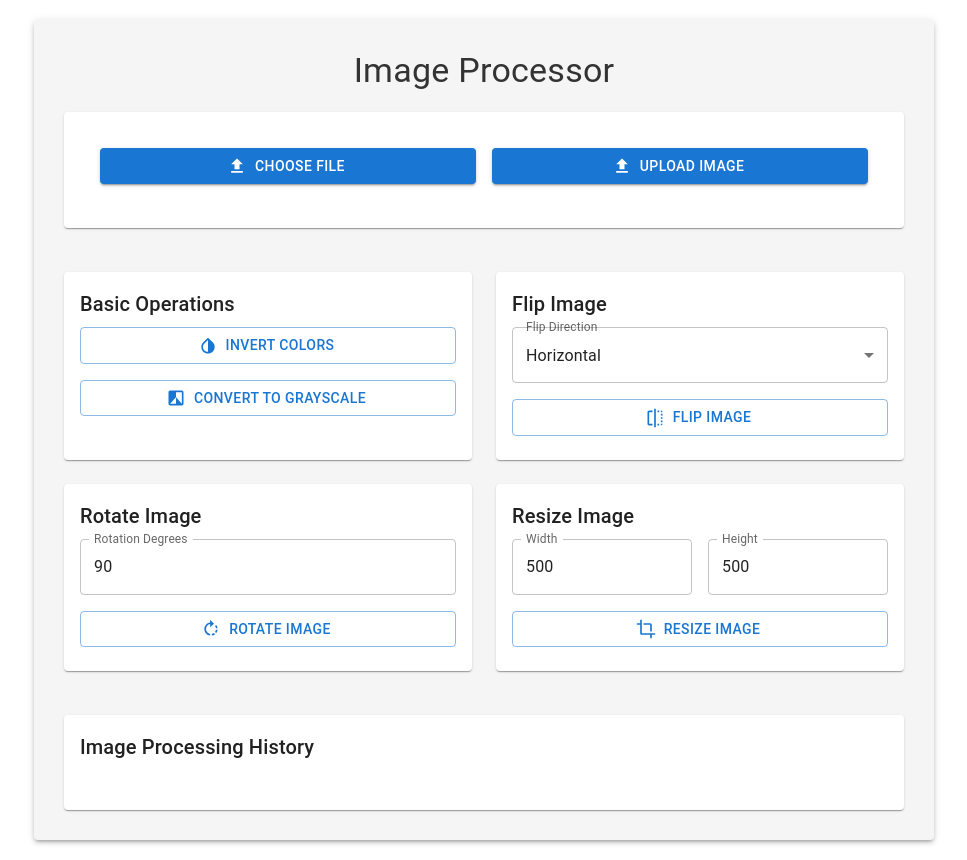
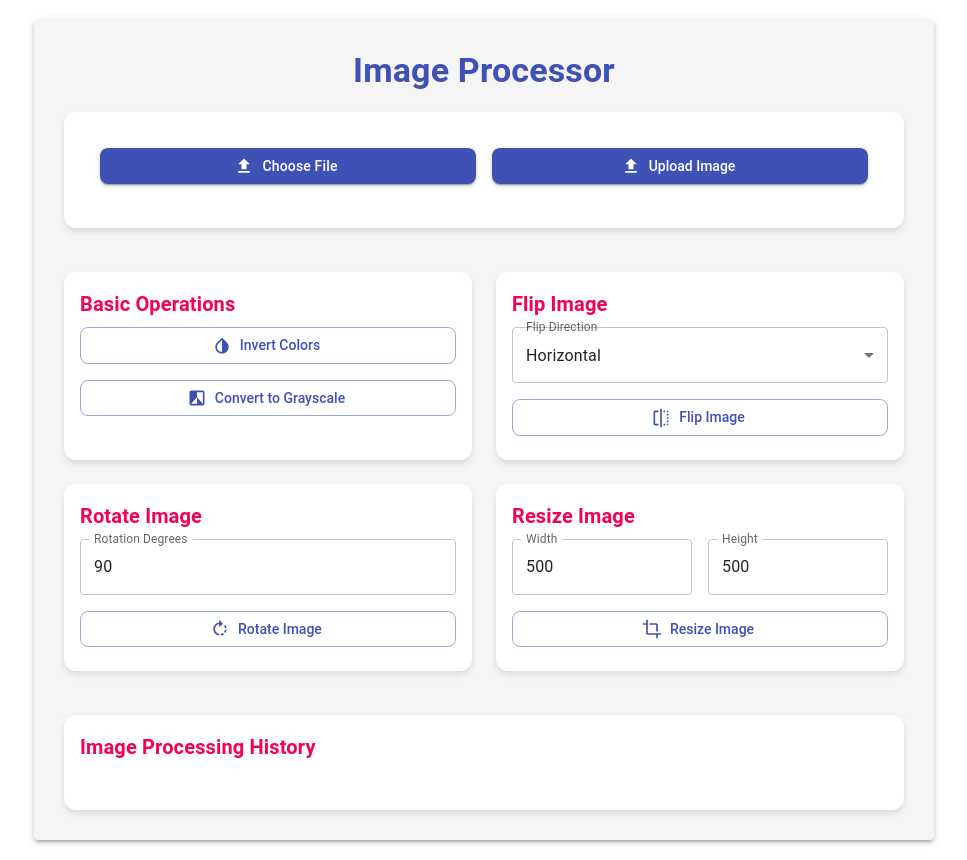
Before and after one commit to VishaL6i9/Image-Processing-Web-Appliction, a React (Create React App) app: page / in a window 1280 px wide. Shown: the whole page, without its empty margins (156-1123 px from the left). Built offline with nearby package versions, Linux system fonts and the light colour scheme.

Commit message:
Added colors

```diff
--- a/src/components/ImageProcessor.js
+++ b/src/components/ImageProcessor.js
@@ -22,6 +22,8 @@ import {
   Snackbar,
   Alert,
   Divider,
+  createTheme,
+  ThemeProvider,
 } from '@mui/material';
 import DeleteIcon from '@mui/icons-material/Delete';
 import InvertColorsIcon from '@mui/icons-material/InvertColors';
@@ -34,51 +36,90 @@ import DownloadIcon from '@mui/icons-material/Download';
 
 const API_BASE_URL = 'http://localhost:8080/api/image';
 
+// Create the custom theme
+const theme = createTheme({
+  palette: {
+    primary: { main: '#3f51b5' },
+    secondary: { main: '#f50057' },
+    background: { default: '#f5f5f5', paper: '#ffffff' },
+  },
+  typography: {
+    fontFamily: "'Roboto', 'Helvetica', 'Arial', sans-serif",
+    h4: { fontWeight: 700, color: '#3f51b5' },
+    h6: { fontWeight: 600, color: '#f50057' },
+  },
+  components: {
+    MuiButton: {
+      styleOverrides: {
+        root: {
+          borderRadius: 8,
+          textTransform: 'none',
+          fontWeight: 500,
+        },
+        containedPrimary: {
+          backgroundColor: '#3f51b5',
+          '&:hover': {
+            backgroundColor: '#303f9f',
+          },
+        },
+      },
+    },
+    MuiCard: {
+      styleOverrides: {
+        root: {
+          borderRadius: 12,
+          boxShadow: '0 4px 6px rgba(0,0,0,0.1)',
+        },
+      },
+    },
+  },
+});
+
 export default function ImageProcessor() {
-  const [file, setFile] = useState(null);
-  const [processedImageUrl, setProcessedImageUrl] = useState('');
-  const [imageHistory, setImageHistory] = useState([]);
-  const [flipDirection, setFlipDirection] = useState('horizontal');
-  const [rotateDegrees, setRotateDegrees] = useState(90);
+  const [selectedFile, setSelectedFile] = useState(null);
+  const [processedImgUrl, setProcessedImgUrl] = useState('');
+  const [imgHistory, setImgHistory] = useState([]);
+  const [flipDir, setFlipDir] = useState('horizontal');
+  const [rotateAngle, setRotateAngle] = useState(90);
   const [resizeWidth, setResizeWidth] = useState(500);
   const [resizeHeight, setResizeHeight] = useState(500);
-  const [errorMessage, setErrorMessage] = useState('');
+  const [errorMsg, setErrorMsg] = useState('');
 
-  const handleFileChange = (event) => {
-    setFile(event.target.files[0]);
+  const handleFileSelection = (event) => {
+    setSelectedFile(event.target.files[0]);
     console.log('File selected:', event.target.files[0].name);
   };
 
-  const uploadImage = async () => {
-    if (!file) {
-      setErrorMessage('Please select a file first.');
+  const uploadSelectedImage = async () => {
+    if (!selectedFile) {
+      setErrorMsg('Please select a file first.');
       return;
     }
 
     const formData = new FormData();
-    formData.append('file', file);
+    formData.append('file', selectedFile);
 
     try {
       console.log('Uploading image...');
       const response = await axios.post(`${API_BASE_URL}/upload`, formData);
       console.log('Upload response:', response.data);
-      setProcessedImageUrl(response.data);
-      setImageHistory([{ operation: 'Upload', imageUrl: response.data }]);
-      setErrorMessage('');
+      setProcessedImgUrl(response.data);
+      setImgHistory([{ operation: 'Upload', imageUrl: response.data }]);
+      setErrorMsg('');
     } catch (error) {
       console.error('Error uploading image:', error.response ? error.response.data : error.message);
-      setErrorMessage('Error uploading image. Please try again.');
+      setErrorMsg('Error uploading image. Please try again.');
     }
   };
 
-  const processImage = async (endpoint, operation, additionalParams = {}) => {
-    if (!processedImageUrl) {
-      setErrorMessage('Please upload an image first.');
+  const processSelectedImage = async (endpoint, operation, additionalParams = {}) => {
+    if (!processedImgUrl) {
+      setErrorMsg('Please upload an image first.');
       return;
     }
 
     const formData = new FormData();
-    const filename = processedImageUrl.split('/').pop(); // Extract filename from URL
+    const filename = processedImgUrl.split('/').pop(); // Extract filename from URL
     formData.append('previousImage', filename);
 
     for (const [key, value] of Object.entries(additionalParams)) {
@@ -89,42 +130,43 @@ export default function ImageProcessor() {
       console.log(`Processing image with endpoint: ${endpoint}`);
       const response = await axios.post(`${API_BASE_URL}${endpoint}`, formData);
       console.log('Process response:', response.data);
-      setProcessedImageUrl(response.data);
+      setProcessedImgUrl(response.data);
 
       let historyEntry = { operation, imageUrl: response.data };
-      if (operation === 'Flip') historyEntry.details = `Direction: ${flipDirection}`;
-      if (operation === 'Rotate') historyEntry.details = `Angle: ${rotateDegrees}°`;
+      if (operation === 'Flip') historyEntry.details = `Direction: ${flipDir}`;
+      if (operation === 'Rotate') historyEntry.details = `Angle: ${rotateAngle}°`;
       if (operation === 'Resize') historyEntry.details = `Width: ${resizeWidth}, Height: ${resizeHeight}`;
 
-      setImageHistory([...imageHistory, historyEntry]);
-      setErrorMessage('');
+      setImgHistory([...imgHistory, historyEntry]);
+      setErrorMsg('');
     } catch (error) {
       console.error('Error processing image:', error.response ? error.response.data : error.message);
-      setErrorMessage(`Error processing image with ${operation}. Please try again.`);
+      setErrorMsg(`Error processing image with ${operation}. Please try again.`);
     }
   };
 
-  const revertImage = (index) => {
-    const newImageHistory = imageHistory.slice(0, index);
-    setImageHistory(newImageHistory);
-    setProcessedImageUrl(newImageHistory[newImageHistory.length - 1].imageUrl);
+  const revertToPreviousImage = (index) => {
+    const newImgHistory = imgHistory.slice(0, index);
+    setImgHistory(newImgHistory);
+    setProcessedImgUrl(newImgHistory[newImgHistory.length - 1].imageUrl);
   };
 
   return (
-    <Paper elevation={3} style={{ padding: '30px', maxWidth: '900px', margin: '20px auto', backgroundColor: '#f5f5f5' }}>
-      <Typography variant="h4" gutterBottom style={{ color: '#333', textAlign: 'center', marginBottom: '20px' }}>
+    <ThemeProvider theme={theme}>
+      <Paper elevation={3} style={{ padding: '30px', maxWidth: '900px', margin: '20px auto', backgroundColor: theme.palette.background.default }}>
+        <Typography variant="h4" gutterBottom style={{ color: theme.palette.primary.main, textAlign: 'center', marginBottom: '20px' }}>
           Image Processor
         </Typography>
         <Grid container spacing={3}>
           {/* File upload section */}
           <Grid item xs={12}>
-          <Card style={{ padding: '20px', marginBottom: '20px', backgroundColor: '#fff' }}>
+            <Card style={{ padding: '20px', marginBottom: '20px', backgroundColor: theme.palette.background.paper }}>
               <CardContent>
                 <Grid container spacing={2} alignItems="center">
                   <Grid item xs={12} sm={6}>
                     <input
                       type="file"
-                    onChange={handleFileChange}
+                      onChange={handleFileSelection}
                       accept="image/*"
                       style={{ display: 'none' }}
                       id="raised-button-file"
@@ -136,29 +178,29 @@ export default function ImageProcessor() {
                     </label>
                   </Grid>
                   <Grid item xs={12} sm={6}>
-                  <Button variant="contained" color="primary" onClick={uploadImage} startIcon={<FileUploadIcon />} fullWidth>
+                    <Button variant="contained" color="primary" onClick={uploadSelectedImage} startIcon={<FileUploadIcon />} fullWidth>
                       Upload Image
                     </Button>
                   </Grid>
                 </Grid>
-              {file && <Typography variant="body2" style={{ marginTop: '10px', textAlign: 'center' }}>{file.name}</Typography>}
+                {selectedFile && <Typography variant="body2" style={{ marginTop: '10px', textAlign: 'center' }}>{selectedFile.name}</Typography>}
               </CardContent>
             </Card>
           </Grid>
 
           {/* Basic Operations */}
           <Grid item xs={12} sm={6}>
-          <Card style={{ height: '100%', backgroundColor: '#fff' }}>
+            <Card style={{ height: '100%', backgroundColor: theme.palette.background.paper }}>
               <CardContent>
                 <Typography variant="h6" gutterBottom>Basic Operations</Typography>
                 <Grid container spacing={2}>
                   <Grid item xs={12}>
-                  <Button variant="outlined" onClick={() => processImage('/invert', 'Invert')} fullWidth startIcon={<InvertColorsIcon />}>
+                    <Button variant="outlined" onClick={() => processSelectedImage('/invert', 'Invert')} fullWidth startIcon={<InvertColorsIcon />}>
                       Invert Colors
                     </Button>
                   </Grid>
                   <Grid item xs={12}>
-                  <Button variant="outlined" onClick={() => processImage('/grayscale', 'Grayscale')} fullWidth startIcon={<FilterBAndWIcon />}>
+                    <Button variant="outlined" onClick={() => processSelectedImage('/grayscale', 'Grayscale')} fullWidth startIcon={<FilterBAndWIcon />}>
                       Convert to Grayscale
                     </Button>
                   </Grid>
@@ -169,7 +211,7 @@ export default function ImageProcessor() {
 
           {/* Flip Image */}
           <Grid item xs={12} sm={6}>
-          <Card style={{ height: '100%', backgroundColor: '#fff' }}>
+            <Card style={{ height: '100%', backgroundColor: theme.palette.background.paper }}>
               <CardContent>
                 <Typography variant="h6" gutterBottom>Flip Image</Typography>
                 <Grid container spacing={2}>
@@ -177,8 +219,8 @@ export default function ImageProcessor() {
                     <FormControl fullWidth>
                       <InputLabel>Flip Direction</InputLabel>
                       <Select
-                      value={flipDirection}
-                      onChange={(e) => setFlipDirection(e.target.value)}
+                        value={flipDir}
+                        onChange={(e) => setFlipDir(e.target.value)}
                       >
                         <MenuItem value="horizontal">Horizontal</MenuItem>
                         <MenuItem value="vertical">Vertical</MenuItem>
@@ -186,7 +228,7 @@ export default function ImageProcessor() {
                     </FormControl>
                   </Grid>
                   <Grid item xs={12}>
-                  <Button variant="outlined" onClick={() => processImage('/flip', 'Flip', { direction: flipDirection })} fullWidth startIcon={<FlipIcon />}>
+                    <Button variant="outlined" onClick={() => processSelectedImage('/flip', 'Flip', { direction: flipDir })} fullWidth startIcon={<FlipIcon />}>
                       Flip Image
                     </Button>
                   </Grid>
@@ -197,7 +239,7 @@ export default function ImageProcessor() {
 
           {/* Rotate Image */}
           <Grid item xs={12} sm={6}>
-          <Card style={{ height: '100%', backgroundColor: '#fff' }}>
+            <Card style={{ height: '100%', backgroundColor: theme.palette.background.paper }}>
               <CardContent>
                 <Typography variant="h6" gutterBottom>Rotate Image</Typography>
                 <Grid container spacing={2}>
@@ -205,13 +247,13 @@ export default function ImageProcessor() {
                     <TextField
                       type="number"
                       label="Rotation Degrees"
-                    value={rotateDegrees}
-                    onChange={(e) => setRotateDegrees(e.target.value)}
+                      value={rotateAngle}
+                      onChange={(e) => setRotateAngle(e.target.value)}
                       fullWidth
                     />
                   </Grid>
                   <Grid item xs={12}>
-                  <Button variant="outlined" onClick={() => processImage(`/rotate/${rotateDegrees}`, 'Rotate')} fullWidth startIcon={<RotateRightIcon />}>
+                    <Button variant="outlined" onClick={() => processSelectedImage(`/rotate/${rotateAngle}`, 'Rotate')} fullWidth startIcon={<RotateRightIcon />}>
                       Rotate Image
                     </Button>
                   </Grid>
@@ -222,7 +264,7 @@ export default function ImageProcessor() {
 
           {/* Resize Image */}
           <Grid item xs={12} sm={6}>
-          <Card style={{ height: '100%', backgroundColor: '#fff' }}>
+            <Card style={{ height: '100%', backgroundColor: theme.palette.background.paper }}>
               <CardContent>
                 <Typography variant="h6" gutterBottom>Resize Image</Typography>
                 <Grid container spacing={2}>
@@ -245,7 +287,7 @@ export default function ImageProcessor() {
                     />
                   </Grid>
                   <Grid item xs={12}>
-                  <Button variant="outlined" onClick={() => processImage('/resize', 'Resize', { width: resizeWidth, height: resizeHeight })} fullWidth startIcon={<CropIcon />}>
+                    <Button variant="outlined" onClick={() => processSelectedImage('/resize', 'Resize', { width: resizeWidth, height: resizeHeight })} fullWidth startIcon={<CropIcon />}>
                       Resize Image
                     </Button>
                   </Grid>
@@ -255,16 +297,16 @@ export default function ImageProcessor() {
           </Grid>
 
           {/* Processed Image Display */}
-        {processedImageUrl && (
+          {processedImgUrl && (
             <Grid item xs={12}>
-            <Card style={{ marginTop: '20px', backgroundColor: '#fff' }}>
+              <Card style={{ marginTop: '20px', backgroundColor: theme.palette.background.paper }}>
                 <CardContent>
-                <img src={processedImageUrl} alt="Processed" style={{ maxWidth: '100%', borderRadius: '4px' }} />
+                  <img src={processedImgUrl} alt="Processed" style={{ maxWidth: '100%', borderRadius: '4px' }} />
                 </CardContent>
                 <CardActions>
                   <Button
                     component={Link}
-                  href={processedImageUrl}
+                    href={processedImgUrl}
                     download="processed_image.png"
                     color="primary"
                     startIcon={<DownloadIcon />}
@@ -279,26 +321,26 @@ export default function ImageProcessor() {
 
           {/* Image Processing History */}
           <Grid item xs={12}>
-          <Card style={{ marginTop: '20px', backgroundColor: '#fff' }}>
+            <Card style={{ marginTop: '20px', backgroundColor: theme.palette.background.paper }}>
               <CardContent>
                 <Typography variant="h6" gutterBottom>
                   Image Processing History
                 </Typography>
                 <List>
-                {imageHistory.map((historyItem, index) => (
+                  {imgHistory.map((historyItem, index) => (
                     <React.Fragment key={index}>
-                    <ListItem button onClick={() => revertImage(index)} selected={index === imageHistory.length - 1}>
+                      <ListItem button onClick={() => revertToPreviousImage(index)} selected={index === imgHistory.length - 1}>
                         <ListItemText
                           primary={`Step ${index + 1}: ${historyItem.operation}`}
                           secondary={historyItem.details}
                         />
                         <ListItemIcon>
-                        <IconButton edge="end" aria-label="revert" onClick={() => revertImage(index)}>
+                          <IconButton edge="end" aria-label="revert" onClick={() => revertToPreviousImage(index)}>
                             <DeleteIcon />
                           </IconButton>
                         </ListItemIcon>
                       </ListItem>
-                    {index < imageHistory.length - 1 && <Divider />}
+                      {index < imgHistory.length - 1 && <Divider />}
                     </React.Fragment>
                   ))}
                 </List>
@@ -306,11 +348,12 @@ export default function ImageProcessor() {
             </Card>
           </Grid>
         </Grid>
-      <Snackbar open={!!errorMessage} autoHideDuration={6000} onClose={() => setErrorMessage('')}>
-        <Alert onClose={() => setErrorMessage('')} severity="error" sx={{ width: '100%' }}>
-          {errorMessage}
+        <Snackbar open={!!errorMsg} autoHideDuration={6000} onClose={() => setErrorMsg('')}>
+          <Alert onClose={() => setErrorMsg('')} severity="error" sx={{ width: '100%' }}>
+            {errorMsg}
           </Alert>
         </Snackbar>
       </Paper>
+    </ThemeProvider>
   );
 }
```
Lines whose indentation alone changed are shown as unchanged.
